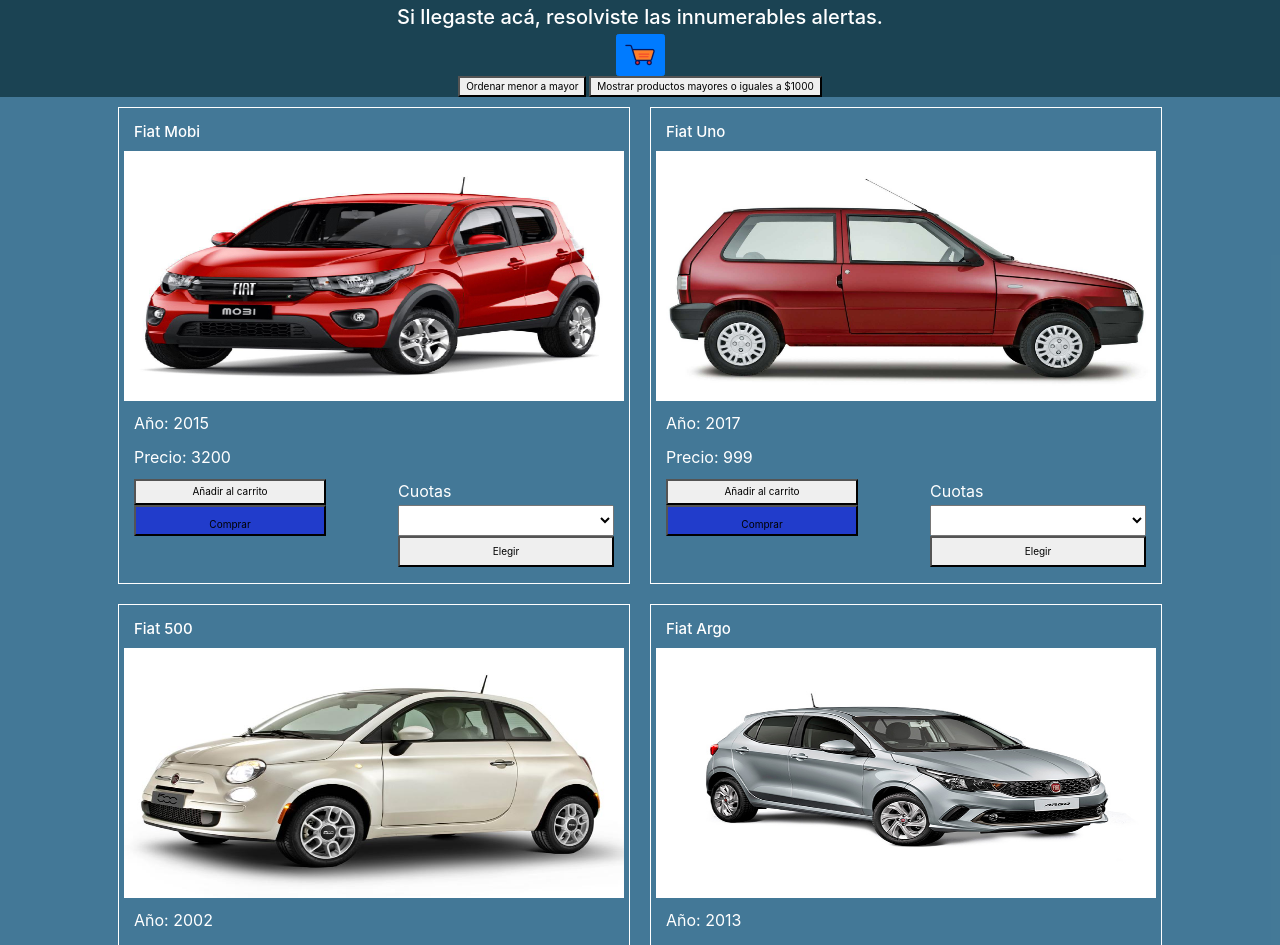
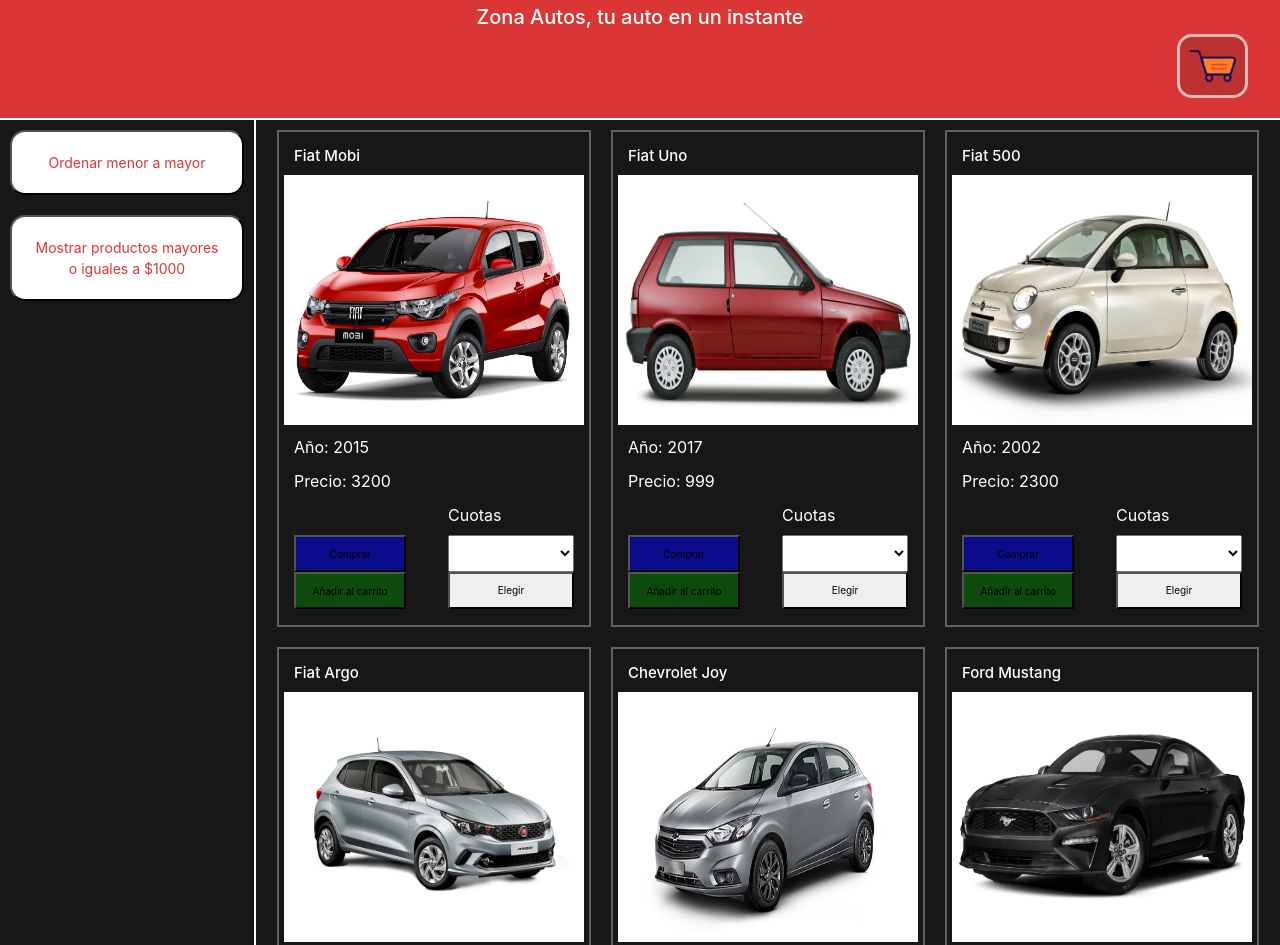
Before and after one commit to coponico/Proyecto-JS, a website: page index.html in a window 1280 px wide. Shown: the top 945 px of the page. Drawn offline with nearby package versions, Linux system fonts and the light colour scheme.

Commit message:
trabajo final v1.0.0

```diff
--- a/index.html
+++ b/index.html
@@ -6,6 +6,7 @@
     <meta http-equiv="X-UA-Compatible" content="IE=edge">
     <meta name="viewport" content="width=device-width, initial-scale=1.0">
     <title>Proyecto Final JS</title>
+    <link rel="stylesheet" type="text/css" href="https://cdn.jsdelivr.net/npm/toastify-js/src/toastify.min.css">
     <link rel="stylesheet" href="https://stackpath.bootstrapcdn.com/bootstrap/4.3.1/css/bootstrap.min.css"
         integrity="sha384-ggOyR0iXCbMQv3Xipma34MD+dH/1fQ784/j6cY/iJTQUOhcWr7x9JvoRxT2MZw1T" crossorigin="anonymous">
     <link rel="stylesheet" href="css/styles.css">
@@ -14,15 +15,20 @@
 
 
 
+
+
 </head>
 
 <body>
+
+  </div>
+  </div>
     <div class="parrafo1">
         <h1 id="saludo"></h1>
-        <h2>Si llegaste acá, resolviste las innumerables alertas.</h2>
+        <h2>Zona Autos, tu auto en un instante</h2>
     </div>
     <div class="cart">
-        <button id="carrito" type="button" class="btn btn-primary" data-toggle="modal" data-target="#exampleModal">
+        <button id="carrito" type="button" class="btn btn-link" data-toggle="modal" data-target="#exampleModal">
             <img src="img/carrito.png">
           </button>
 
@@ -48,6 +54,7 @@
     </div>
     </div>
 
+  <section class="content">
     <div class="sortButtons">
         <button id="sort1">Ordenar menor a mayor</button>
         <button id="sort2">Mostrar productos mayores o iguales a $1000</button>
@@ -56,6 +63,8 @@
     <div id="Productos">
 
     </div>
+
+  </section>
 
     <!-- Modal Carrito -->
 
@@ -73,7 +82,7 @@
             </div>
             <div class="modal-footer">
               <button type="button" class="btn btn-secondary" data-dismiss="modal">Cerrar</button>
-              <button type="button" class="btn btn-primary">Save changes</button>
+              <button type="button" class="btn btn-success">Comprar</button>
             </div>
           </div>
         </div>
@@ -90,6 +99,7 @@
     <script src="https://stackpath.bootstrapcdn.com/bootstrap/4.3.1/js/bootstrap.min.js"
         integrity="sha384-JjSmVgyd0p3pXB1rRibZUAYoIIy6OrQ6VrjIEaFf/nJGzIxFDsf4x0xIM+B07jRM" crossorigin="anonymous">
     </script>
+    <script type="text/javascript" src="https://cdn.jsdelivr.net/npm/toastify-js"></script>
     <script src="js/stock.js"></script>
     <script src="js/carrito.js"></script>
     <script src="js/script.js"></script>
--- a/js/carrito.js
+++ b/js/carrito.js
@@ -1,9 +1,10 @@
+
 const contenedorCarrito = document.getElementById('contenedorCarrito')
 let carritoAuto = []
 function carritoAgregar(id) {
     let productoAgregar = arrayAutos.find(item => item.id == id)
+    carritoAuto.push(productoAgregar)
 
-    carritoAuto.push(productoAgregar)
     let div = document.createElement('div')
     div.innerHTML = `<div class="card" style="width: 18rem;">
                         <img src="img/${productoAgregar.imagen}" class="card-img-top" alt="...">
@@ -11,11 +12,23 @@
                         <h5 class="card-title">${productoAgregar.modelo}</h5>
                         <p class="card-text">${productoAgregar.marca}</p>
                         <a id="eliminar${productoAgregar.id}" class="btn btn-danger">Eliminar</a>
-                        </div>
+                        </div>            <label for="cuotas">Cuotas</label>
+                        <select id="cuotasCar${productoAgregar.id}" class="cuotas" name="cuotas">
+                        <option value="0"></option>
+                        <option value="3">3 cuotas</option>
+                        <option value="6">6 cuotas</option>
+                        <option value="12">12 cuotas</option>
+                        </select>
+
+                        <button type="button" id="productoElegir${productoAgregar.id}" class="botonElegir">
+                    Elegir
+                    </button>
                     </div>
-
+                    <div id="precioCar${productoAgregar.id}" class="precioCar"></div>
+                    </div>
     `
     contenedorCarrito.appendChild(div)
+
 
     let btnElimnar = document.getElementById(`eliminar${productoAgregar.id}`)
     btnElimnar.addEventListener('click', ()=>{
@@ -25,6 +38,16 @@
     })
     localStorage.setItem('carrito', JSON.stringify(carritoAuto))
 }
+let btnElegir = document.getElementById(`productoAgregar${autoSeleccionado.id}`)
+btnElegir.addEventListener('click', () => {
+    elegir(productoAgregar.id)
+})
+
+let comprar = document.getElementById('comprarModal')
+let interior = document.getElementsByClassName('modal-body')
+comprar.addEventListener('click', () => {
+    interior.innerHTML = `hola`
+})
 
 function recuperar() {
     let recuperarLS = JSON.parse(localStorage.getItem('carrito'))
@@ -35,3 +58,20 @@
         });
     }
 }
+
+
+const elegir = (id) => {
+
+let autoSeleccionado = arrayAutos.find(item => item.id == id)
+
+let cuotasSeleccionadas = document.getElementById(`cuotasCar${id}`).value
+if (cuotasSeleccionadas >= 1) {
+let precioConCuotas = autoSeleccionado.precio / parseInt(cuotasSeleccionadas)
+let precioCar = document.getElementById(`precioCar${id}`)
+precioCar.innerHTML = `Precio final: $${parseInt(precioConCuotas)}`
+} else {
+let precioCar = document.getElementById(`precioCar${id}`)
+precioCar.innerHTML = `Precio final: $${parseInt(autoSeleccionado.precio)}`
+}
+
+}
--- a/js/script.js
+++ b/js/script.js
@@ -46,8 +46,16 @@
         let agregar = document.getElementById(`carrito${autoEnArray.id}`)
         agregar.addEventListener('click', () => {
             carritoAgregar(autoEnArray.id)
+            Toastify({
+                text: "Producto agregado",
+                className: "info",
+                style: {
+                  background: "green",
+                }
+              }).showToast();
         })
     })
+
 
     button1.addEventListener("click", () => {
         let menorAMayor = arrayAutos.sort((autoA, autoB) => autoA.precio - autoB.precio)
@@ -97,7 +105,7 @@
                 div.innerHTML += `
                 <h4 class="productoNombre">${autoEnArray.marca} ${autoEnArray.modelo}</h4>
                 <img src="img/${autoEnArray.imagen}" alt="">
-                <p class="productoAño">Año: ${autoEnArray.año}</p>
+                <p class="productoAño">Año: ${autoEnArray.anibo}</p>
                 <p class="productoPrecio">Precio: ${autoEnArray.precio}</p>
                 <div class="justifyProductos">
                 <button id="comprar">Comprar</button>
--- a/js/stock.json
+++ b/js/stock.json
@@ -54,5 +54,21 @@
     "anio": 2020,
     "precio": 1200,
     "imagen": "fordraptor.jpg"
-  }
+  },
+  {
+  "id":8,
+  "modelo": "Yaris",
+  "marca": "Toyota",
+  "anio": 2011,
+  "precio": 1125,
+  "imagen": "toyotayaris.jpg"
+},
+{
+"id":9,
+"modelo": "Corolla",
+"marca": "Toyota",
+"anio": 2021,
+"precio": 4500,
+"imagen": "toyotacorolla.jpg"
+}
 ]
--- /dev/null
+++ b/scss/_barra-carrito.scss
@@ -0,0 +1,21 @@
+.cart
+{
+    display: flex;
+    justify-content: flex-end;
+    width: 95%;
+
+    #carrito {
+        border: 3px solid rgb(216, 187, 187);
+        border-radius: 15px;
+        background-color: rgba(26, 25, 25, 0.144);
+        }
+        #carrito:hover {
+            background-color: rgba(26, 25, 25, 0.404);
+            border: 3px solid rgb(185, 167, 167);
+        }
+        img {
+            width: 50px;
+            height: 50px;
+
+        }
+    }
--- a/scss/_clientes.scss
+++ b/scss/_clientes.scss
@@ -1,5 +1,5 @@
 .container {
-    background-color: #2892D7;
+    background-color: black;
     width: 50rem;
     height: 50rem;
     margin: 1rem;
@@ -36,5 +36,5 @@
     margin: 1rem;
     width: 200px;
     border: white 1px solid;
-    background-color: lightseagreen;
+    background-color: black;
 }
--- a/scss/_productos.scss
+++ b/scss/_productos.scss
@@ -3,21 +3,48 @@
     height: 32px;
 }
 
+.content {
+    background-color: rgb(24, 23, 23);
+    display: grid;
+    border-top: 2px white solid;
+margin-top: 20px;
+    grid-template-columns: 1fr 1fr 3fr;
+    .sortButtons {
+        display: flex;
+        flex-flow: column;
+        align-content: center;
+        border-right: white 2px solid;
+        #sort1:hover,
+        #sort2:hover {
+            background-color: rgb(219, 54, 54);
+            color: white;
+        }
+        #sort1, #sort2 {
+            border-radius: 15px;
+            background-color: white;
+            margin: 10px;
+            font-size: 14px;
+            color: rgb(219, 54, 54);
+        transition-duration: 0.4s;
+        padding: 20px;
+        }
 
+    }
 #Productos {
     display: flex;
     justify-content: center;
     flex-flow: wrap;
-    background: rgba(109, 174, 219, 0.5);
+    grid-column: 2/4;
         .producto {
             margin: 1rem;
-            border: 1px solid white;
+            border: 2px solid rgb(97, 97, 97);
             padding: 0.5rem;
             .precioF {
                 font-size: 1.6rem;
+                color: white;
             }
             img {
-                width: 500px;
+                width: 300px;
                 height: 250px;
             }
             h4,
@@ -39,7 +66,7 @@
                     padding: 1rem;
                     background-color: rgba($color: blue, $alpha: .5);
                 }
-                #carrito {
+                .btn-carrito {
                     grid-column: 0/1;
                     grid-row: 3;
                     padding: 1rem;
@@ -62,4 +89,4 @@
             }
         }
 
-}
+}}
--- a/scss/styles.scss
+++ b/scss/styles.scss
@@ -3,7 +3,7 @@
     flex-flow: wrap column;
     justify-content: center;
     align-items: center;
-    background-color: #1B4353;
+    background-color: rgb(219, 54, 54);
 }
 
 * {
@@ -24,3 +24,5 @@
 @import "productos";
 
 @import "clientes";
+
+@import "barra-carrito.scss";
```
Also changed, not shown: css/styles.css, img/auto.png (added), img/toyotacorolla.jpg (added), img/toyotayaris.jpg (added), 1 other file.
